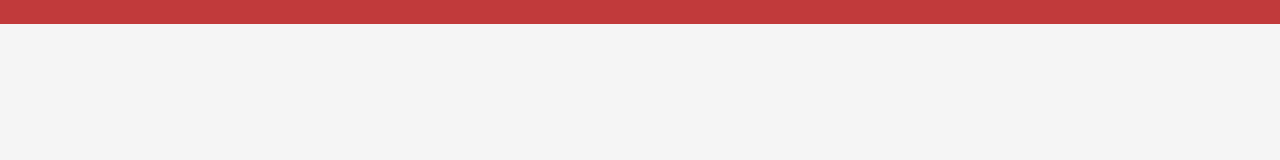
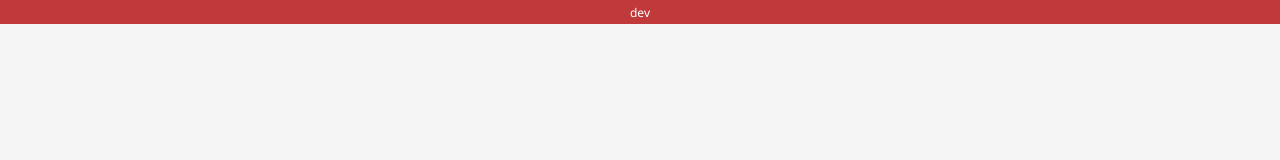
Before and after one commit to ferrazmanu/locsmart, a Next.js app: page /login in a window 1280 px wide. Shown: the top 160 px of the page. Built offline with nearby package versions, Linux system fonts and the light colour scheme.

Commit message:
build: env

```diff
--- a/src/contexts/dashboard/dashboard.context.tsx
+++ b/src/contexts/dashboard/dashboard.context.tsx
@@ -75,7 +75,7 @@ export const DashboardContextProvider: React.FC<{
   }, []);
 
   const getSetEnvironment = () => {
-    const envFile = `${process.env.NEXT_PUBLIC_ENV}`;
+    const envFile = `${process.env.NODE_ENV}`;
 
     const ENV_KEYS: { [key: string]: string } = {
       development: "dev",
```
